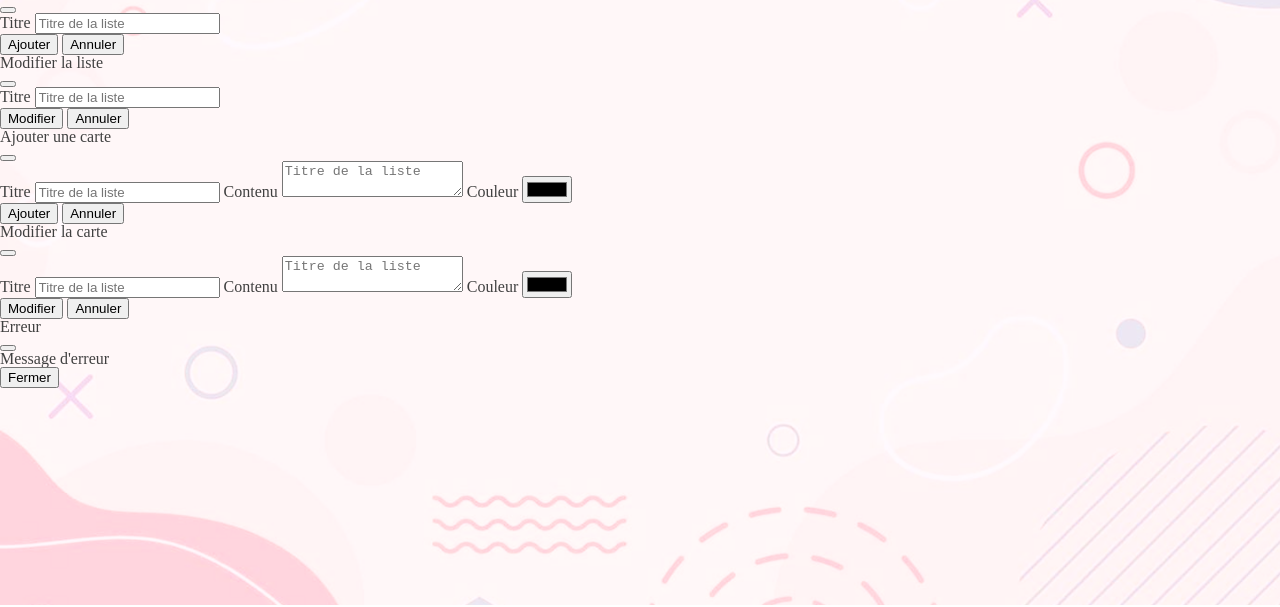
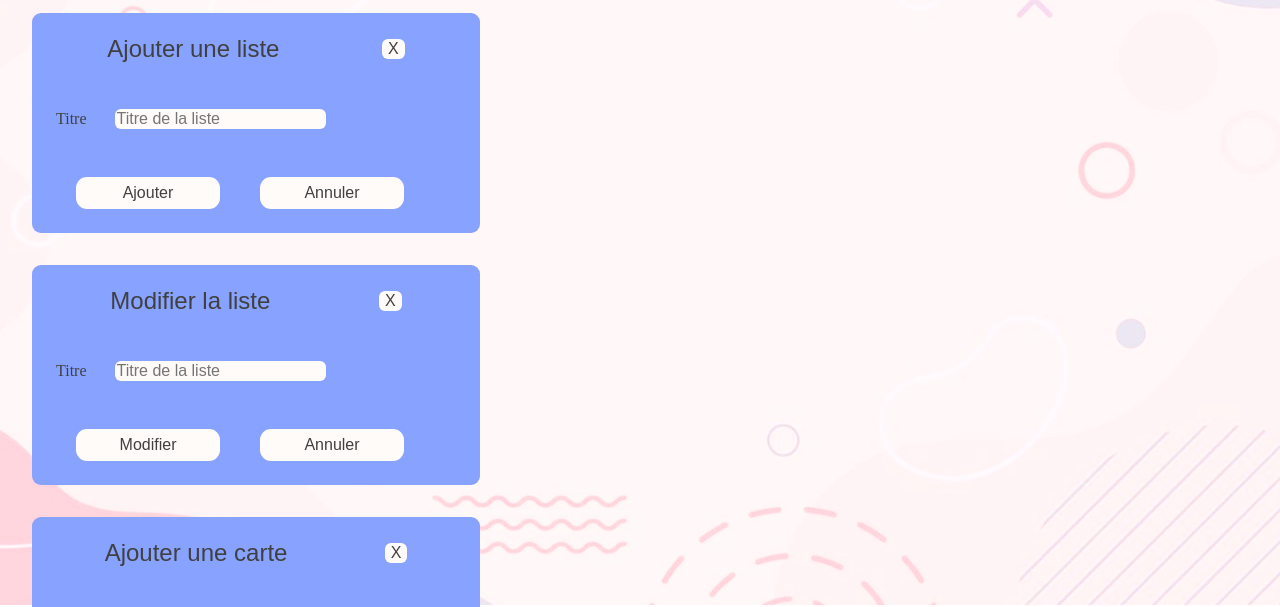
Before and after one commit to JoeVan1109/TeddyTask, a website built with Vite: page client/index.html in a window 1280 px wide. Shown: the part 195-802 px from the top of the page. Built offline with nearby package versions, Linux system fonts and the light colour scheme; a web font is replaced by a local one.

Commit message:
modal css ok

```diff
--- a/client/assets/css/style.css
+++ b/client/assets/css/style.css
@@ -93,6 +93,8 @@
     font-family: "Fuzzy Bubbles", sans-serif;
 }
 
+
+
 /* Sidebar styles */
 .sidebar {
     display: flex;
@@ -141,3 +143,95 @@
 .progress {
     height: 2rem;
 }
+
+/* Modal styles */
+
+
+/* Modal container */
+.modal {
+
+    width: 25rem;
+    height: auto;
+
+    display: flex;
+    flex-direction: column;
+    justify-content: center;
+
+
+    background-color: #87A2FF;
+
+    margin: 2rem;
+    padding: 1.5rem;
+
+    border-radius: 9px;
+}
+
+.modal-background {
+    /* Styles for the modal background */
+}
+
+.modal-card {
+    width: 100%;
+}
+
+.modal-card-header {
+    display: flex;
+    justify-content: space-around;
+    align-items: center;
+
+}
+
+.modal-card-title {
+    color: #404040;
+
+    font-size: 1.5rem;
+    font-family: "Fuzzy Bubbles", sans-serif;
+}
+
+.input {
+    background-color: #FFFBF9;
+    color: #404040;
+
+    font-size: 1rem;
+    font-family: "Fuzzy Bubbles", sans-serif;
+
+    border: none;
+    border-radius: 6px;
+
+    margin: 3rem 0 3rem 1.5rem;
+}
+
+
+.button-modal {
+    width: 9rem;
+    height: 2rem;
+
+    border-radius: 11px;
+    border: none;
+
+    background-color: #FFFBF9;
+    color: #404040;
+
+    font-size: 1rem;
+    font-family: "Fuzzy Bubbles", sans-serif;
+}
+
+.button-close {
+
+    border-radius: 6px;
+    border: none;
+
+    background-color: #FFFBF9;
+    color: #404040;
+
+    font-size: 1rem;
+    font-family: "Fuzzy Bubbles", sans-serif;
+}
+
+.modal-card-footer {
+    display: flex;
+    align-items: center;
+    justify-content: space-around;
+
+    margin-right: 2rem;
+}
--- a/client/index.html
+++ b/client/index.html
@@ -58,7 +58,7 @@
                     <form>
                         <div class="modal-card-header">
                             <p class="modal-card-title">Ajouter une liste</p>
-                            <button class="button-close" type="button" aria-label="close"></button>
+                            <button class="button-close" type="button" aria-label="close">X</button>
                         </div>
 
                         <div class="modal-card-body">
@@ -67,14 +67,14 @@
                         </div>
 
                         <div class="modal-card-footer">
-                            <button class="button-add">Ajouter</button>
-                            <button class="button-close" type="button">Annuler</button>
+                            <button class="button-modal">Ajouter</button>
+                            <button class="button-modal" type="button">Annuler</button>
                         </div>
                     </form>
                 </div>
             </div>
 
-            <!--MODIFY LIST MODAL-->
+            <!--modal LIST MODAL-->
 
             <div class="modal" id="modify-list-modal">
 
@@ -86,7 +86,7 @@
 
                         <div class="modal-card-header">
                             <p class="modal-card-title">Modifier la liste</p>
-                            <button class="button-close" type="button" aria-label="close"></button>
+                            <button class="button-close" type="button" aria-label="close">X</button>
                         </div>
 
                         <div class="modal-card-body">
@@ -95,8 +95,8 @@
                         </div>
 
                         <div class="modal-card-footer">
-                            <button class="button-modify">Modifier</button>
-                            <button class="button-close" type="button">Annuler</button>
+                            <button class="button-modal">Modifier</button>
+                            <button class="button-modal" type="button">Annuler</button>
                         </div>
 
                     </form>
@@ -115,7 +115,7 @@
 
                         <div class="modal-card-header">
                             <p class="modal-card-title">Ajouter une carte</p>
-                            <button class="button-close" type="button" aria-label="close"></button>
+                            <button class="button-close" type="button" aria-label="close">X</button>
                         </div>
 
                         <div class="modal-card-body">
@@ -131,8 +131,8 @@
                         </div>
 
                         <div class="modal-card-footer">
-                            <button class="button-add">Ajouter</button>
-                            <button class="button-close" type="button">Annuler</button>
+                            <button class="button-modal">Ajouter</button>
+                            <button class="button-modal" type="button">Annuler</button>
                         </div>
 
                     </form>
@@ -140,7 +140,7 @@
             </div>
 
 
-            <!--MODIFY CARD MODAL-->
+            <!--modal CARD MODAL-->
 
             <div class="modal" id="modify-card-modal">
                 <div class="modal-background"></div>
@@ -150,7 +150,7 @@
 
                         <div class="modal-card-header">
                             <p class="modal-card-title">Modifier la carte</p>
-                            <button class="button-close" type="button" aria-label="close"></button>
+                            <button class="button-close" type="button" aria-label="close">X</button>
                         </div>
 
                         <div class="modal-card-body">
@@ -166,8 +166,8 @@
                         </div>
 
                         <div class="modal-card-footer">
-                            <button class="button-modify">Modifier</button>
-                            <button class="button-close" type="button">Annuler</button>
+                            <button class="button-modal">Modifier</button>
+                            <button class="button-modal" type="button">Annuler</button>
                         </div>
 
                     </form>
@@ -184,7 +184,7 @@
 
                     <div class="modal-card-header">
                         <p class="modal-card-title" slot="error-title">Erreur</p>
-                        <button class="button-close" type="button" aria-label="close"></button>
+                        <button class="button-close" type="button" aria-label="close">X</button>
                     </div>
 
                     <div class="modal-card-body">
@@ -192,7 +192,7 @@
                     </div>
 
                     <div class="modal-card-footer">
-                        <button class="button-close" type="button">Fermer</button>
+                        <button class="button-modal" type="button">Fermer</button>
                     </div>
 
                 </div>
@@ -212,8 +212,8 @@
 
                             <div class="list-name" slot="list-title"></div>
 
-                            <span class="btn-modify-list" aria-role="button" aria-label="Editer la liste">
-                                <img class="icons" src="./assets/img/icon-modify.webp" alt="Modifier la liste">
+                            <span class="btn-modal-list" aria-role="button" aria-label="Editer la liste">
+                                <img class="icons" src="./assets/img/icon-modal.webp" alt="Modifier la liste">
                             </span>
 
                             <span class="btn-delete-list" aria-role="button" aria-label="Supprimer la liste">
@@ -254,8 +254,8 @@
 
                         <div class="card-header-icons">
 
-                            <span class="btn-modify-list" aria-role="button" aria-label="Editer la liste">
-                                <img class="icons" src="./assets/img/icon-modify.webp" alt="Modifier la liste">
+                            <span class="btn-modal-list" aria-role="button" aria-label="Editer la liste">
+                                <img class="icons" src="./assets/img/icon-modal.webp" alt="Modifier la liste">
                             </span>
 
                             <span class="btn-delete-list" aria-role="button" aria-label="Supprimer la liste">
```
